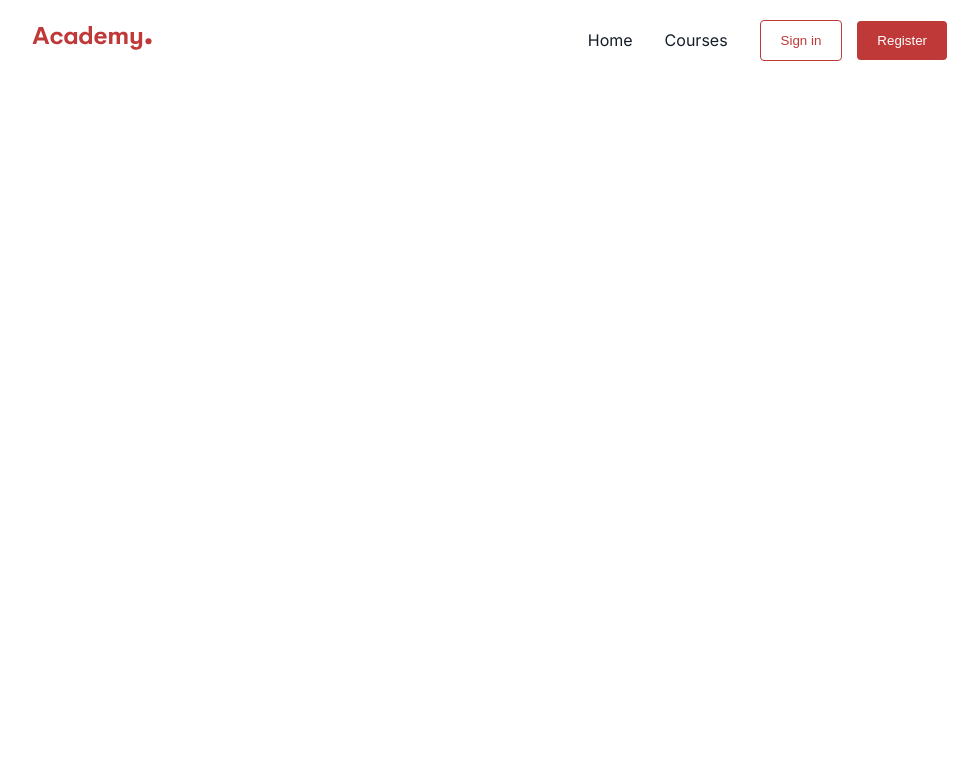
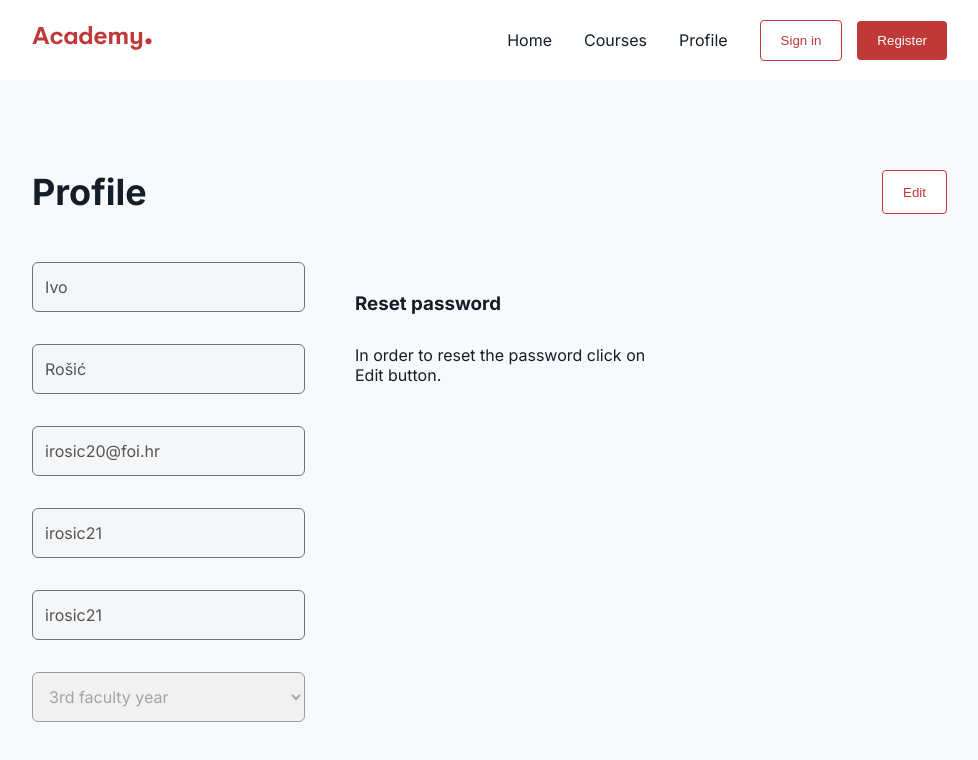
Before and after one commit to irosic21/speck-2023-hands-on-react, a React (Vite) app: page /profile in a window 1280 px wide. Shown: the top 760 px of the page, without its empty margins (143-1121 px from the left). Built offline with nearby package versions, Linux system fonts and the light colour scheme.

Commit message:
Lecture 9 task 1 i 2 napravljeni

```diff
--- a/src/App.jsx
+++ b/src/App.jsx
@@ -1,4 +1,3 @@
-
 import Header from "./components/Header/Header";
 import { Route, Routes } from "react-router-dom";
 import Home from "./pages/Home/Home";
@@ -7,23 +6,25 @@ import ScrollToTop from "./ScrollToTop";
 import CourseArticle from "./pages/CourseArticle/CourseArticle";
 import SignIn from "./pages/SignIn/SignIn";
 import Register from "./pages/Register/Register";
+import Profile from "./pages/Profile/Profile";
 
 function App() {
   return (
     <>
-      <Header/>
+      <Header />
       <main>
         <Routes>
-          <Route index element={<Home/>} />
-          <Route path="/courses" element={<Courses/>} />
-          <Route path="/courses/:id" element={<CourseArticle/>} />
-          <Route path="/sign-in" element={<SignIn/>} />
-          <Route path="/register" element={<Register/>} />
+          <Route index element={<Home />} />
+          <Route path="/courses" element={<Courses />} />
+          <Route path="/courses/:id" element={<CourseArticle />} />
+          <Route path="/profile" element={<Profile />} />
+          <Route path="/sign-in" element={<SignIn />} />
+          <Route path="/register" element={<Register />} />
         </Routes>
-        <ScrollToTop/>
+        <ScrollToTop />
       </main>
     </>
   );
-};
+}
 
 export default App;
--- a/src/components/HamburgerMenu/HamburgerMenu.jsx
+++ b/src/components/HamburgerMenu/HamburgerMenu.jsx
@@ -1,6 +1,6 @@
-import React from 'react';
+import React from "react";
 import { ReactComponent as HamburgerIcon } from "../../assets/images/icon-hamburger.svg";
-import { MenuWrapper, MenuItem, HamburgerButton} from './HamburgerMenuStyle';
+import { MenuWrapper, MenuItem, HamburgerButton } from "./HamburgerMenuStyle";
 
 const HamburgerMenu = ({ isOpen, toggleMenu, closeMenu }) => {
   const handleLinkClick = () => {
@@ -14,10 +14,21 @@ const HamburgerMenu = ({ isOpen, toggleMenu, closeMenu }) => {
       </HamburgerButton>
       {isOpen && (
         <MenuWrapper>
-          <MenuItem to="/" onClick={handleLinkClick}>Home</MenuItem>
-          <MenuItem to="/courses" onClick={handleLinkClick}>Courses</MenuItem>
-          <MenuItem to="/sign-in" onClick={handleLinkClick}>Sign In</MenuItem>
-          <MenuItem to="/register" onClick={handleLinkClick}>Register</MenuItem>
+          <MenuItem to="/" onClick={handleLinkClick}>
+            Home
+          </MenuItem>
+          <MenuItem to="/courses" onClick={handleLinkClick}>
+            Courses
+          </MenuItem>
+          <MenuItem to="/profile" onClick={handleLinkClick}>
+            Profile
+          </MenuItem>
+          <MenuItem to="/sign-in" onClick={handleLinkClick}>
+            Sign In
+          </MenuItem>
+          <MenuItem to="/register" onClick={handleLinkClick}>
+            Register
+          </MenuItem>
         </MenuWrapper>
       )}
     </>
--- a/src/components/Header/Header.jsx
+++ b/src/components/Header/Header.jsx
@@ -1,10 +1,17 @@
 import { useState } from "react";
 import { Button } from "../../utils/styles/generalStyles";
 import HamburgerMenu from "../HamburgerMenu/HamburgerMenu";
-import {Header as HeaderWrapper, HeaderInner, Hamburger, LogoImg, HeaderLink, HeaderNav} from "./HeaderStyle"
+import {
+  Header as HeaderWrapper,
+  HeaderInner,
+  Hamburger,
+  LogoImg,
+  HeaderLink,
+  HeaderNav,
+} from "./HeaderStyle";
 import { Link, useNavigate } from "react-router-dom";
 
-const Header = () =>{
+const Header = () => {
   const navigate = useNavigate();
 
   const [isMenuOpen, setIsMenuOpen] = useState(false);
@@ -18,20 +25,27 @@ const Header = () =>{
     setIsMenuOpen(false);
   };
 
-    return(
+  return (
     <HeaderWrapper>
       <HeaderInner>
         <Link to="/">
-                    <LogoImg/>
+          <LogoImg />
         </Link>
         <Hamburger>
-                    <HamburgerMenu isOpen={isMenuOpen} toggleMenu={toggleMenu} closeMenu={closeMenu}/>
+          <HamburgerMenu
+            isOpen={isMenuOpen}
+            toggleMenu={toggleMenu}
+            closeMenu={closeMenu}
+          />
         </Hamburger>
         <HeaderNav>
           <HeaderLink to="/">Home</HeaderLink>
           <HeaderLink to="/courses">Courses</HeaderLink>
-                    <Button onClick={()=>navigate("/sign-in")} isOutline>Sign in</Button>
-                    <Button onClick={()=>navigate("/register")}>Register</Button>
+          <HeaderLink to="/profile">Profile</HeaderLink>
+          <Button onClick={() => navigate("/sign-in")} isOutline>
+            Sign in
+          </Button>
+          <Button onClick={() => navigate("/register")}>Register</Button>
         </HeaderNav>
       </HeaderInner>
     </HeaderWrapper>
--- /dev/null
+++ b/src/components/ProfileForm/ProfileForm.jsx
@@ -0,0 +1,142 @@
+import React, { useState } from "react";
+import { Formik } from "formik";
+import * as Yup from "yup";
+import {
+  Form,
+  FormRow,
+  Field,
+  Select,
+  Option,
+  ErrorMessage,
+} from "../../utils/styles/generalStyles";
+import propTypes from "prop-types";
+import { Button } from "../../utils/styles/generalStyles";
+import { ProfileFormWrapper } from "./ProfileFormStyle";
+
+const ProfileForm = (editState) => {
+  const [state, setState] = useState({
+    firstName: "Ivo",
+    lastName: "Rošić",
+    email: "irosic20@foi.hr",
+    githubUsername: "irosic21",
+    zeplinUsername: "irosic21",
+    activeFacultyYear: "3",
+  });
+  const editingState = editState.editState;
+
+  console.log("Edit state u profil formi", editState.editState);
+  console.log("Edit state u profil formi, moja varijabla", !editingState);
+
+  return (
+    <ProfileFormWrapper>
+      <Formik
+        initialValues={{
+          firstName: state.firstName,
+          lastName: state.lastName,
+          email: state.email,
+          githubUsername: state.githubUsername,
+          zeplinUsername: state.zeplinUsername,
+          activeFacultyYear: state.activeFacultyYear,
+        }}
+        validationSchema={Yup.object({
+          firstName: Yup.string().required("First name is required"),
+          lastName: Yup.string().required("Last name is required"),
+          email: Yup.string()
+            .email("Email is invalid")
+            .required("Email is required"),
+          githubUsername: Yup.string().required("Github username is required"),
+          zeplinUsername: Yup.string().required("Zeplin username is required"),
+          activeFacultyYear: Yup.string().required("Faculty year is required"),
+        })}
+        onSubmit={(values, { setSubmitting, resetForm }) => {
+          setTimeout(() => {
+            const data = {
+              first_name: values.firstName,
+              last_name: values.lastName,
+              email: values.email,
+              github_username: values.githubUsername,
+              zeplin_username: values.zeplinUsername,
+              active_faculty_year:
+                parseInt(values.activeFacultyYear) === 0
+                  ? null
+                  : parseInt(values.activeFacultyYear),
+              is_admin: false,
+            };
+            alert(JSON.stringify(data, null, 2));
+            console.log(data);
+            setSubmitting(false);
+            resetForm();
+          }, 1000);
+        }}
+      >
+        {(formik) => (
+          <Form>
+            <FormRow>
+              <Field type="text" name="firstName" disabled={!editingState} />
+              <ErrorMessage component="div" name="firstName" />
+            </FormRow>
+            <FormRow>
+              <Field type="text" name="lastName" disabled={!editingState} />
+              <ErrorMessage component="div" name="lastName" />
+            </FormRow>
+            <FormRow>
+              <Field type="email" name="email" disabled={!editingState} />
+              <ErrorMessage component="div" name="email" />
+            </FormRow>
+            <FormRow>
+              <Field
+                type="text"
+                name="githubUsername"
+                disabled={!editingState}
+              />
+              <ErrorMessage component="div" name="githubUsername" />
+            </FormRow>
+            <FormRow>
+              <Field
+                type="text"
+                name="zeplinUsername"
+                disabled={!editingState}
+              />
+              <ErrorMessage component="div" name="zeplinUsername" />
+            </FormRow>
+            <FormRow>
+              <Select
+                id="activeFacultyYear"
+                disabled={!editingState}
+                {...formik.getFieldProps("activeFacultyYear")}
+              >
+                <Option value="" disabled hidden>
+                  Choose an Active faculty year
+                </Option>
+                <Option value="0">Not a student</Option>
+                <Option value="1">1st faculty year</Option>
+                <Option value="2">2nd faculty year</Option>
+                <Option value="3">3rd faculty year</Option>
+                <Option value="4">4th faculty year</Option>
+                <Option value="5">5th faculty year</Option>
+              </Select>
+              <ErrorMessage component="div" name="activeFacultyYear" />
+            </FormRow>
+            {editingState && (
+              <FormRow>
+                <Button
+                  isSecondary
+                  type="submit"
+                  disabled={formik.isSubmitting}
+                >
+                  {formik.isSubmitting ? "Processing..." : "Update user data"}
+                </Button>
+              </FormRow>
+            )}
+          </Form>
+        )}
+      </Formik>
+    </ProfileFormWrapper>
+  );
+};
+
+ProfileForm.propTypes = {
+  editState: propTypes.bool,
+};
+
+export default ProfileForm;
--- /dev/null
+++ b/src/components/ProfileForm/ProfileFormStyle.js
@@ -0,0 +1,6 @@
+import styled, { css } from "styled-components";
+
+export const ProfileFormWrapper = styled.div`
+  max-width: 300px;
+  margin-right: 50px;
+`;
--- /dev/null
+++ b/src/components/ResetPasswordWidget/ResetPasswordWidget.jsx
@@ -0,0 +1,30 @@
+import React from "react";
+import {
+  WidgetWrapper,
+  WidgetTitle,
+  WidgetContent,
+} from "./ResetPasswordWidgetStyle";
+import propTypes from "prop-types";
+
+const ResetPasswordWidget = (editState) => {
+  const editingState = editState.editState;
+
+  return (
+    <WidgetWrapper>
+      <WidgetTitle>Reset password</WidgetTitle>
+      {!editingState ? (
+        <WidgetContent>
+          In order to reset the password click on Edit button.
+        </WidgetContent>
+      ) : (
+        <div>ello</div>
+      )}
+    </WidgetWrapper>
+  );
+};
+
+ResetPasswordWidget.propTypes = {
+  editState: propTypes.bool,
+};
+
+export default ResetPasswordWidget;
--- /dev/null
+++ b/src/components/ResetPasswordWidget/ResetPasswordWidgetStyle.js
@@ -0,0 +1,11 @@
+import styled, { css } from "styled-components";
+
+export const WidgetWrapper = styled.div`
+  max-width: 300px;
+`;
+
+export const WidgetTitle = styled.h3`
+  margin: 30px 0;
+`;
+
+export const WidgetContent = styled.p``;
--- a/src/components/Section/Section.jsx
+++ b/src/components/Section/Section.jsx
@@ -1,24 +1,37 @@
-import { Section as SectionWrapper, SectionInner, SectionTitle, SectionSubtitle } from './SectionStyle';
+import {
+  Section as SectionWrapper,
+  SectionInner,
+  SectionTitle,
+  SectionSubtitle,
+  SectionTitleWrapper,
+} from "./SectionStyle";
+import React from "react";
+import propTypes from "prop-types";
 
-import React from 'react'
-import propTypes from "prop-types"
-
-const Section = ({title,subtitle,children}) => {
+const Section = ({ title, subtitle, children, secondChildren }) => {
   return (
     <SectionWrapper>
       <SectionInner>
-        <SectionTitle>{title}</SectionTitle>
+        {secondChildren === undefined ? (
+          <SectionTitle>{title}</SectionTitle>
+        ) : (
+          <SectionTitleWrapper>
+            <SectionTitle isProfile>{title}</SectionTitle>
+            {secondChildren}
+          </SectionTitleWrapper>
+        )}
         <SectionSubtitle>{subtitle}</SectionSubtitle>
         {children}
       </SectionInner>
     </SectionWrapper>
-  )
-}
+  );
+};
 
 Section.propTypes = {
-    title: propTypes.string,
-    subtitle: propTypes.string,
-    children: propTypes.node
-}
+  title: propTypes.string,
+  subtitle: propTypes.string,
+  children: propTypes.node,
+  secondChildren: propTypes.node,
+};
 
-export default Section
+export default Section;
--- a/src/components/Section/SectionStyle.js
+++ b/src/components/Section/SectionStyle.js
@@ -1,5 +1,5 @@
-import styled from 'styled-components';
-import { breakpoints, colors } from '../../utils/styles/theme';
+import styled from "styled-components";
+import { breakpoints, colors } from "../../utils/styles/theme";
 
 export const Section = styled.section`
   background-color: ${colors.bgPrimary};
@@ -15,7 +15,7 @@ export const SectionInner = styled.div`
     padding: 72px 32px;
   }
 
-    @media screen and (${breakpoints.desktop}){
+  @media screen and (${breakpoints.desktop}) {
     padding: 90px 0;
     max-width: 930px;
     margin: 0 auto;
@@ -40,6 +40,13 @@ export const SectionTitle = styled.h2`
   @media screen and (${breakpoints.desktop}) {
     font-size: 36px;
   }
+
+  ${(props) =>
+    props.isProfile &&
+    `
+        margin:0;
+        text-align: left;
+    `}
 `;
 
 export const SectionSubtitle = styled.p`
@@ -50,3 +57,8 @@ export const SectionSubtitle = styled.p`
   font-size: 16px;
   margin-bottom: 48px;
 `;
+
+export const SectionTitleWrapper = styled.div`
+  display: flex;
+  justify-content: space-between;
+`;
--- /dev/null
+++ b/src/pages/Profile/Profile.jsx
@@ -0,0 +1,33 @@
+import React, { useState } from "react";
+import Section from "../../components/Section/Section";
+import { Button } from "../../utils/styles/generalStyles";
+import ProfileForm from "../../components/ProfileForm/ProfileForm";
+import { ProfileContent } from "./ProfileStyle";
+import ResetPasswordWidget from "../../components/ResetPasswordWidget/ResetPasswordWidget";
+
+const Profile = () => {
+  //   let isEditing = false;
+  const [isEditing, setIsEditing] = useState(false);
+
+  const changeEditingState = () => {
+    setIsEditing(!isEditing);
+  };
+  console.log("Edit state u profilu", isEditing);
+  return (
+    <Section
+      title="Profile"
+      secondChildren={
+        <Button isOutline onClick={changeEditingState}>
+          Edit
+        </Button>
+      }
+    >
+      <ProfileContent>
+        <ProfileForm editState={isEditing} />
+        <ResetPasswordWidget editState={isEditing} />
+      </ProfileContent>
+    </Section>
+  );
+};
+
+export default Profile;
--- /dev/null
+++ b/src/pages/Profile/ProfileStyle.js
@@ -0,0 +1,13 @@
+import styled, { css } from "styled-components";
+import { breakpoints } from "../../utils/styles/theme";
+
+export const ProfileContent = styled.div`
+  display: flex;
+  justify-content: left;
+  flex-direction: column;
+  /* align-items: center; */
+
+  @media screen and (${breakpoints.tablet}) {
+    flex-direction: row;
+  }
+`;
```
Lines whose indentation alone changed are shown as unchanged.
